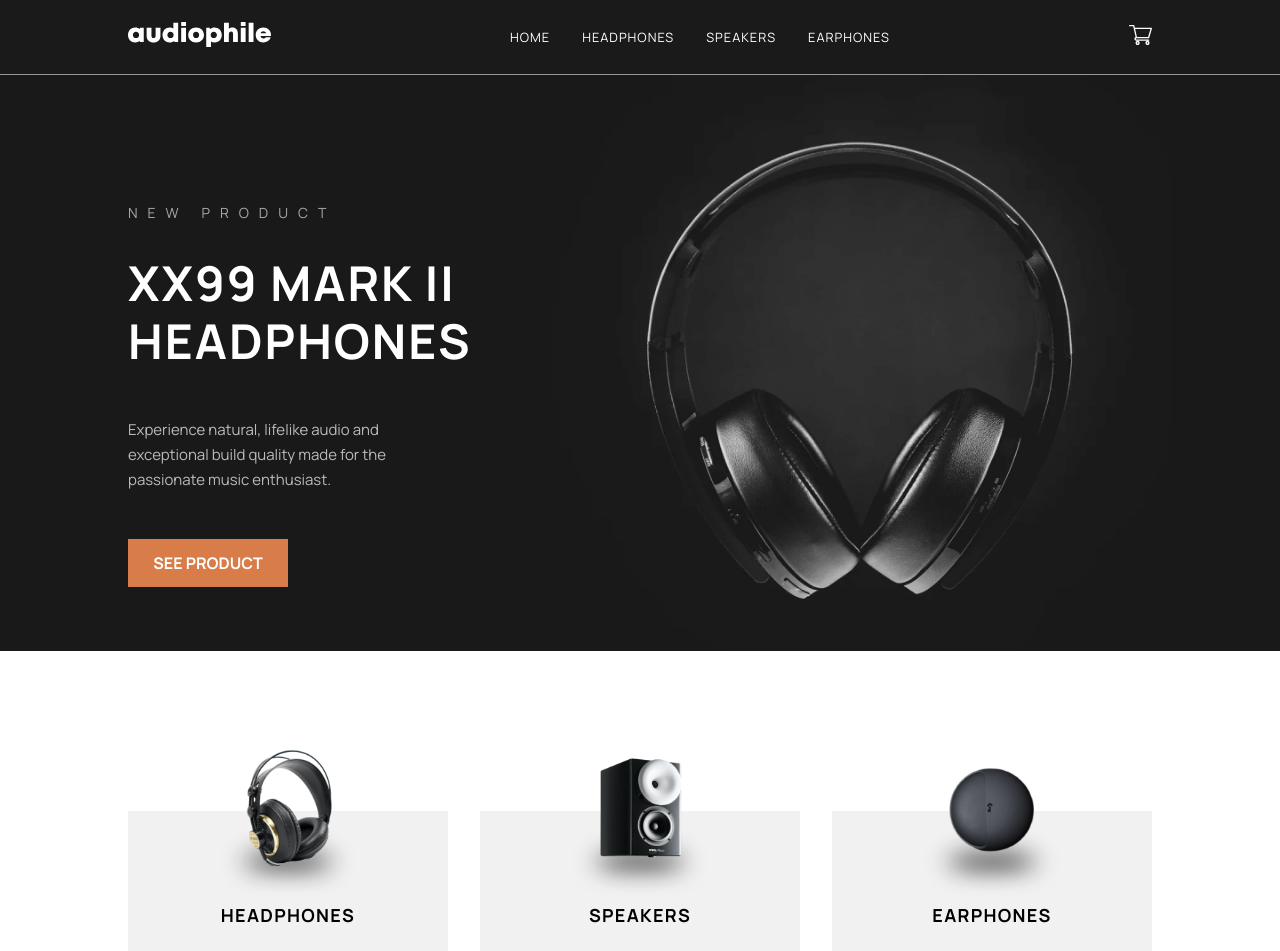
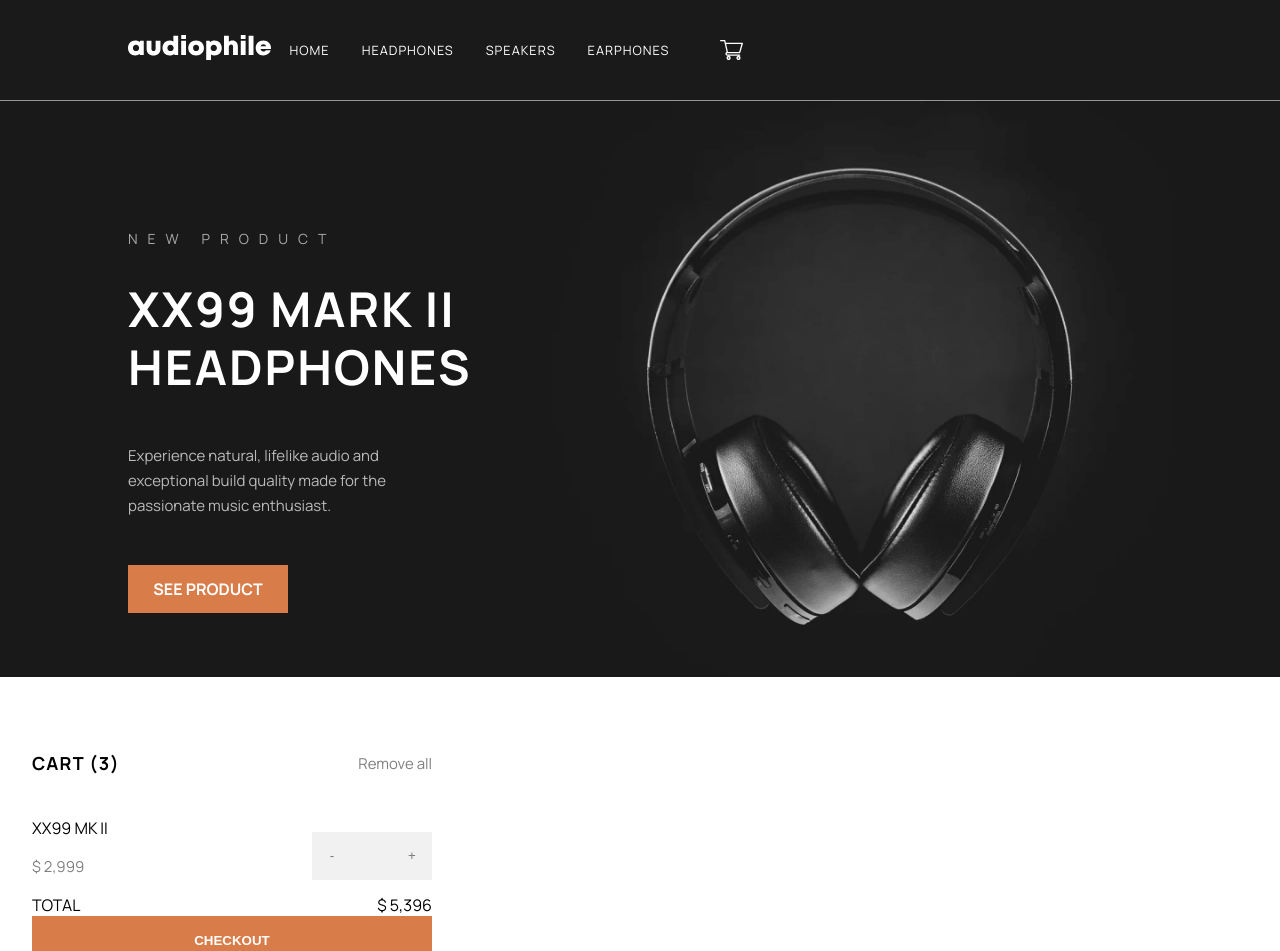
Before and after one commit to DaveWesl/audiophile-ecommerce-website, a React (Create React App) app: page / in a window 1280 px wide. Shown: the top 951 px of the page. Built offline with nearby package versions, Linux system fonts and the light colour scheme.

Commit message:
started with cart

```diff
--- a/src/components/Cart/Cart.css
+++ b/src/components/Cart/Cart.css
@@ -0,0 +1,31 @@
+.cart {
+    display: grid;
+    grid-template-columns: repeat(2, 2fr);
+    align-items: center;
+    width: 25rem;
+    padding: 2rem;
+}
+
+.cart-remove {
+    display: flex;
+    justify-content: flex-end;
+}
+
+.cart-product1 {
+    grid-column: span 2;
+    display: flex;
+    flex-direction: row;
+    align-items: center;
+    justify-content: space-between;
+}
+
+.cart-h7-total {
+    grid-column: span 2;
+    display: flex;
+    justify-content: space-between;
+}
+
+.cart-button {
+    grid-column: span 2;
+    width: 100%;
+}
--- a/src/components/Cart/Cart.js
+++ b/src/components/Cart/Cart.js
@@ -1,10 +1,28 @@
 import React from 'react'
-import '/Cart.css'
+import './Cart.css'
 
 function Cart() {
     return (
-        <div className='Cart'>
+        <div className='cart'>
+            <h6 className='cart-h6'>CART (3)</h6>
+            <p className='cart-p cart-remove'>Remove all</p>
 
+            <div className='cart-product1'>
+                <div>
+                    <h7 className='cart-h7'>XX99 MK II</h7>
+                    <p className='cart-p'>$ 2,999</p>
+                </div>
+                <form className='cart-form product-form'>
+                    <div className="cart-quantity product-quantity">
+                        <button className='product-button product-button-1' type="button">-</button>
+                        <input className='product-button product-input' type="number" id="quantity" name="quantity" min="1"  />
+                        <button className='product-button product-button-1' type="button" >+</button>
+                    </div>
+                </form>
+            </div>
+
+            <h7 className='cart-h7-total'>TOTAL<span className='cart-price cart-h7'>$ 5,396</span></h7>
+            <button className='cart-button button-1'>CHECKOUT</button>
         </div>
      );
 }
--- a/src/pages/Home/Home.js
+++ b/src/pages/Home/Home.js
@@ -4,11 +4,13 @@ import { Link } from 'react-router-dom'
 import HomeHeader from "../../components/HomeHeader/HomeHeader";
 import PreviewSmall from "../../components/PreviewSmall/PreviewSmall";
 import Bringing from '../../components/Bringing/Bringing';
+import Cart from "../../components/Cart/Cart";
 
 function Home() {
   return (
     <div className="desktop-home">
       <HomeHeader />
+      <Cart />
       <PreviewSmall />
       <div className="home-presentation">
         <div className="home-zx9">
```
